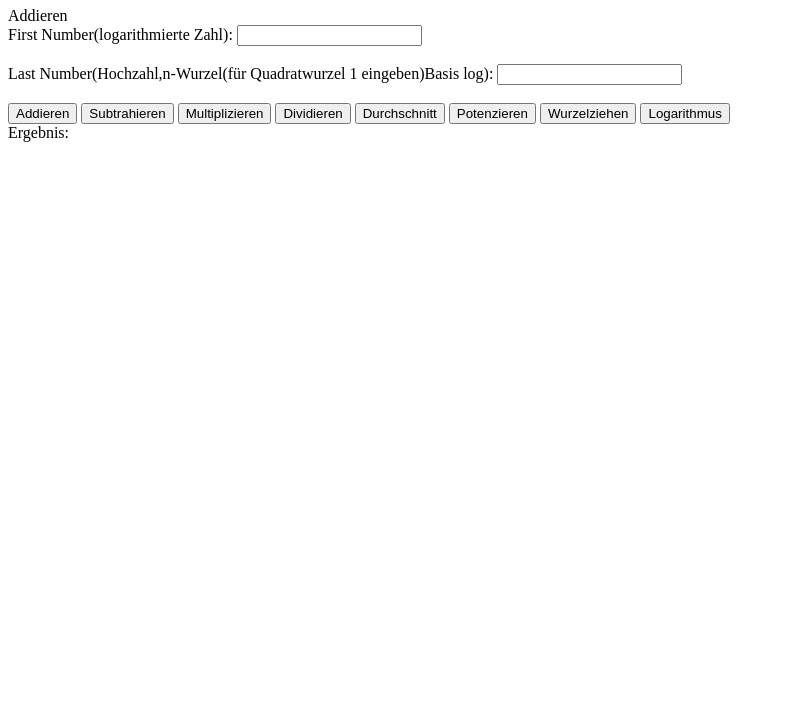
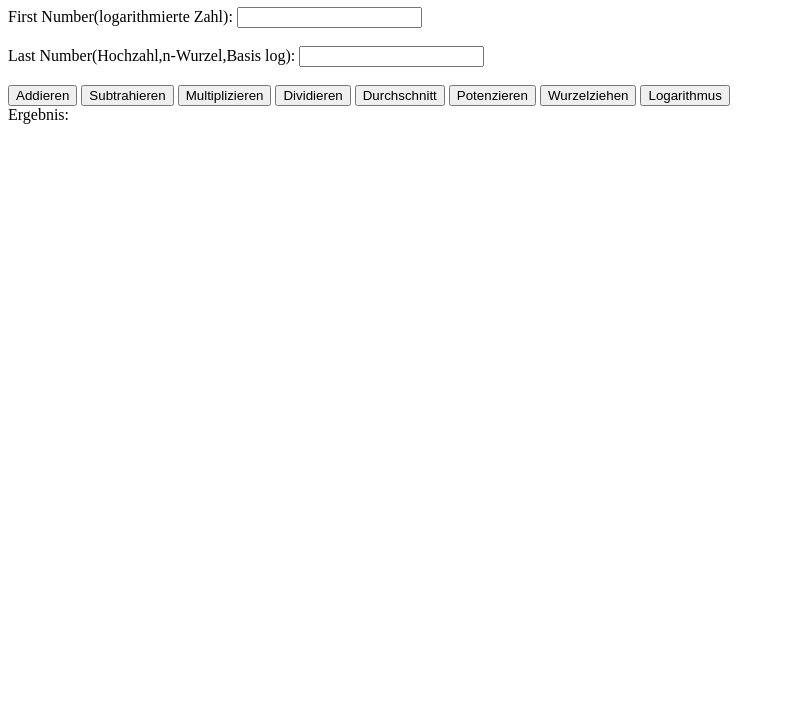
Before and after one commit to informatikisttoll/introhtml, a plain HTML site: page Taschenrechner.html in a window 1280 px wide. Shown: the part 73-800 px from the top of the page, without its empty margins (0-785 px from the left). Drawn offline with Linux system fonts and the light colour scheme.

Commit message:
Add files via upload
Updatete

```diff
--- a/Taschenrechner.html
+++ b/Taschenrechner.html
@@ -47,7 +47,7 @@
 		{
 		var num1 = document.getElementById('num1').value * 1.0;
         var num2 = document.getElementById('num2').value * 1.0;
-		document.getElementById("result").innerHTML = (num1)**(num2/2)
+		document.getElementById("result").innerHTML = (num1)**(1/num2)
 		}
 		function log2numbers()
 		{
@@ -59,11 +59,11 @@
 	</head>
     <body>
         <h1 id="myheading">Taschenrechner</h1>
-		<h> Addieren</h>
+
 		<form>
 			<label for="num1">First Number(logarithmierte Zahl):</label>
 			<input type="Number" id="num1" name="num1"><br><br>
-			<label for="num2">Last Number(Hochzahl,n-Wurzel(für Quadratwurzel 1 eingeben)Basis log):</label>
+			<label for="num2">Last Number(Hochzahl,n-Wurzel,Basis log):</label>
 			<input type="Number" id="num2" name="num2"><br><br>
 		</form>
 
```
